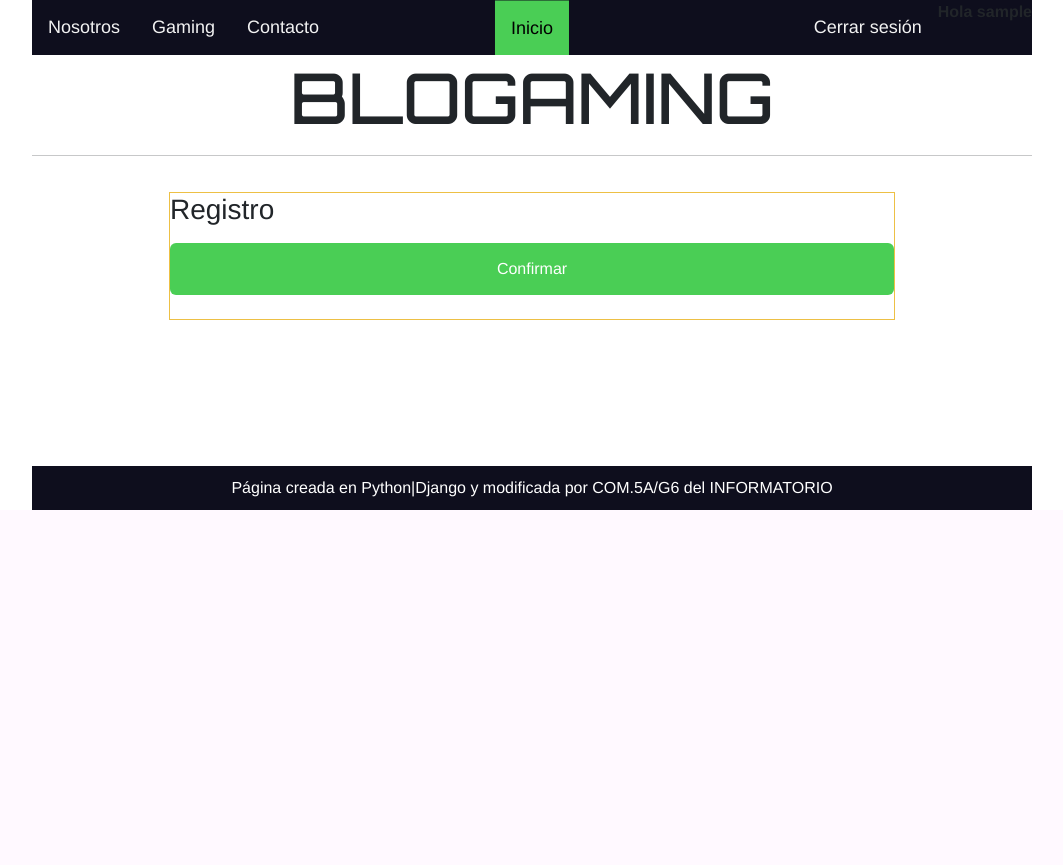
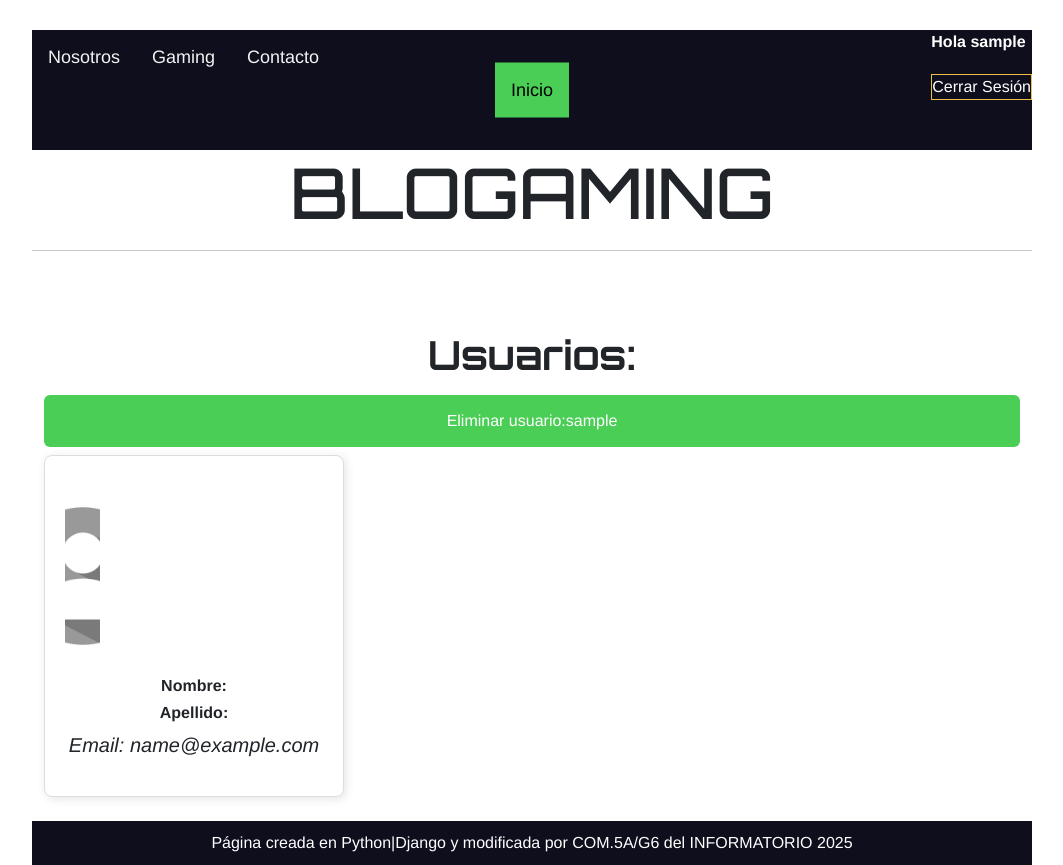
Before and after one commit to QuirozMonica25/Proyecto_FinalG6, a Django app: page /usuarios/listar_usuarios/ in a window 1280 px wide; the page is wider, and only the part inside the window is pictured. Shown: the part 540-1405 px from the top of that part, without its empty margins (108-1171 px from the left). Before the commit the page ends 1050 px from the top of that part, so only its background shows below. Run offline with Django 5.2, Linux system fonts and the light colour scheme; the visitor is signed in with stand-in values (Sample User, id 1); data comes from the database, SQL or seed files in the repository.

Commit message:
nuevas correciones

```diff
--- a/blog_gamer/apps/usuarios/forms.py
+++ b/blog_gamer/apps/usuarios/forms.py
@@ -9,10 +9,9 @@ class RegistroUsuarioForm(UserCreationForm):
         fields = ['username', 'password1', 'password2', 'nombre', 'apellido', 'email', 'fecha_nacimiento', 'imagen']
 
     @transaction.atomic
-    def save(self, commit=True):
+    def save(self):
         user = super().save(commit=False)
         user.is_superuser = False
         user.is_staff = False
-        if commit:
-            user.save()
+        user.save()
         return user
--- a/blog_gamer/apps/usuarios/models.py
+++ b/blog_gamer/apps/usuarios/models.py
@@ -8,7 +8,7 @@ class Usuario(AbstractUser):
     nombre = models.CharField(max_length=45)
     apellido = models.CharField(max_length=45)
     email = models.EmailField()
-    fecha_nacimiento = models.DateField('fecha_nacimiento', default=date(2000,1,1))
+    fecha_nacimiento = models.DateField('fecha_nacimiento', default='2000-1-1')
     es_colaborador = models.BooleanField(default=False)
     imagen = models.ImageField(null=True, blank=True, upload_to='usuarios', default='img/usuario_default.png')
 
@@ -16,7 +16,7 @@ class Usuario(AbstractUser):
         ordering = ('-nombre',)
 
     def __str__(self):
-        return f"{self.nombre} {self.apellido} ({self.username})"
+        return self.nombre
 
     def get_absolute_url(self):
-         return reverse('apps.usuarios:actualizar_usuario', args=[self.pk])
+         return reverse('apps.usuarios:actualizar_usuario')
--- a/blog_gamer/apps/usuarios/views.py
+++ b/blog_gamer/apps/usuarios/views.py
@@ -1,7 +1,7 @@
 from django.shortcuts import render
 from django.urls import reverse_lazy
 from .models import Usuario
-from django.views.generic import CreateView, UpdateView #DeleteView
+from django.views.generic import CreateView, UpdateView, DeleteView
 from .forms import RegistroUsuarioForm
 from django.contrib.auth.mixins import LoginRequiredMixin
 from django.http import Http404
@@ -15,7 +15,7 @@ class RegistroUsuario(CreateView):
     model = Usuario
     form_class = RegistroUsuarioForm
     template_name = 'usuarios/registrar.html'
-    success_url = reverse_lazy('apps.usuarios:listar_usuarios')
+    success_url = reverse_lazy('apps.usuarios:iniciar_sesion') #redirige al login
 
 def listar_usuarios(request):
     usuarios = Usuario.objects.all()
@@ -34,7 +34,7 @@ class ActualizarUsuario(LoginRequiredMixin, UpdateView):
     def dispatch(self, request, *args, **kwargs):
         user_id = self.kwargs.get('pk')
         if str(user_id) != str(request.user.pk):
-            raise Http404("No tienes permiso para actualizar este usuario")
+            return Http404("No tienes permiso para actualizar este usuario")
         return super().dispatch(request, *args, **kwargs)
 
     def form_valid(self, form):
--- a/blog_gamer/blog_gamer/settings.py
+++ b/blog_gamer/blog_gamer/settings.py
@@ -21,7 +21,7 @@ AUTH_USER_MODEL = 'usuarios.Usuario'
 
 LOGIN_URL = reverse_lazy('apps.usuarios:iniciar_sesion')
 LOGIN_REDIRECT_URL = reverse_lazy('home')
-LOGOUT_REDIRECT_URL = reverse_lazy('home')
+LOGOUT_REDIRECT_URL = reverse_lazy('apps.usuarios:iniciar_sesion')
 
 # Quick-start development settings - unsuitable for production
 # See https://docs.djangoproject.com/en/5.2/howto/deployment/checklist/
--- a/blog_gamer/static/css/estilos.css
+++ b/blog_gamer/static/css/estilos.css
@@ -50,6 +50,8 @@ body, html {
 .topnav-right {
   float: right;
 }
+
+
 
 /* Responsive navigation menu (for mobile devices) */
 @media screen and (max-width: 600px) {
@@ -209,3 +211,76 @@ footer {
   text-align: center;
   color: white;
 }
+
+/* SECCION DE NOTICIAS */
+
+.main{
+    margin-top: 30px;
+    margin-bottom: 30px;
+}
+
+.titulos-noticias{
+    color: #0e0e1d;
+    font-size: x-large;
+    font-weight: bolder;
+}
+main p{
+    text-align: center;
+}
+.noticias {
+    display: grid;
+    grid-template-columns: auto auto auto;
+    column-gap: 40px;
+    row-gap: 40px;
+    margin-left: 20px;
+    margin-right: 20px;
+}
+
+
+
+.post{
+
+    border: 1px solid rgba(250, 249, 249, 0.8);
+    padding: 20px;
+    font-size: 30px;
+    text-align: center;
+    border-radius: 10px;
+    padding: 0;
+}
+.post:hover{
+    box-shadow: rgb(114, 114, 114) 4px 4px;
+}
+.img-noticia{
+    width: 250px;
+    height: 300px;
+    object-fit: cover;
+}
+.img-detalle {
+  display: block;
+  margin: auto;
+  width: 50%;
+}
+.detalle-noticia{
+    font-size: 21px;
+}
+.submenu {
+    padding: 50px;
+    background-color: rgb(0, 0, 0);
+    font-size: 1.2vw;
+
+}
+.boton-volver {
+    padding: 10px;
+    color: rgb(0, 0, 0);
+    font-size: 1.2vw;
+    background-color:rgb(119, 153, 216);
+    border-radius: 5px;
+    border-bottom: #000000;
+    font-weight: bolder;
+    box-shadow: 4px 4px 10px rgb(61 60 60);
+    transition-duration: 0.5s;
+}
+.boton-volver:hover{
+    color: navajowhite;
+    box-shadow: 1px 1px 5px rgb(61 60 60);
+}
--- a/blog_gamer/templates/base.html
+++ b/blog_gamer/templates/base.html
@@ -54,31 +54,20 @@
 
 
     <!-- Right-aligned links -->
-    <!--<div class="topnav-right">
+    <div class="topnav-right">
     {% if user.is_authenticated %}
-        <strong class="mensaje">Hola {{ user.username }}</strong>
+        <strong class="mensaje" style="color:white;">Hola {{ user.username }}</strong>
         <form method="post" action="{% url 'apps.usuarios:cerrar_sesion' %}">
         {% csrf_token %}
-        <button type="submit" class="dropdown-item">Cerrar Sesión</button>
+        <button type="submit" class="dropdown-item" style="color:white;" >Cerrar Sesión</button>
         </form>
     {% else %}
-        <a href="{% url 'apps.usuarios:registrar' %}" id="myBtnRegister">Register</a>--> <!-- Botón de Registro -->
-        <!--<a href="{% url 'apps.usuarios:iniciar_sesion' %}" id="myBtnLogin">Iniciar sesión</a>--> <!-- Botón de Login -->
-    <!--{% endif %}
-    </div>-->
+        <a href="{% url 'apps.usuarios:registrar' %}" id="myBtnRegister">Register</a> <!-- Botón de Registro -->
+        <a href="{% url 'apps.usuarios:iniciar_sesion' %}" id="myBtnLogin">Iniciar sesión</a> <!-- Botón de Login -->
+    {% endif %}
+    </div>
 
-    <!-- Right-aligned links -->
-    <div class="topnav-right">
-        {% if user.is_authenticated %}
-            <strong class="mensaje">Hola {{user.username}}</strong>
-            <a href="{% url 'logout' %}">Cerrar sesión</a>
-        {% else %}
-              <a href="{% url 'login' %}" id="myBtnLogin">Iniciar sesión</a>  <!--Botón de Login -->
-              <!--<a href="{% url 'usuarios:iniciar_sesion' %}" id="myBtnLogin">Iniciar sesión</a>-->  <!--Botón de Login -->
-              <a href="{% url 'apps.usuarios:registrar' %}" id="myBtnRegister">Registrar</a>  <!--Botón de Registro -->
 
-        {% endif %}
-        </div>
 
     </div>
 
@@ -87,6 +76,6 @@
     {% block contenido %}    {% endblock contenido %}
 </body>
 <footer>
-    Página creada en Python|Django y modificada por COM.5A/G6 del INFORMATORIO
+    Página creada en Python|Django y modificada por COM.5A/G6 del INFORMATORIO 2025
 </footer>
 </html>
--- a/blog_gamer/templates/usuarios/listar_usuarios.html
+++ b/blog_gamer/templates/usuarios/listar_usuarios.html
@@ -1,27 +1,44 @@
+
 {% extends 'base.html' %}
 {% load static %}
-
-{% block titulo %} REGISTRO {% endblock titulo %}
-
+{% block titulo %}
+<title>Listar usuarios</title>
+{% endblock %}
+{% block navegacion %}
+{% include 'navegacion.html' %}
+{% endblock %}
 {% block contenido %}
-<body>
-  <section class="registro">
-
-    <main role="main">
-      <div class="container">
-        <div class="row mt-3">
-          <div class="col-md-9 mx-auto mb-5">
-            <form action="" method="post">{% csrf_token %}
-              <h3 class="title">Registro</h3>
-              {{form.as_p}}
-              <p><input type="submit" class="btn btn-primary btn-block" value="Confirmar"></p>
-            </form>
-          </div>
+<section data-bs-version="5.1" class="team2 cid-tffTM7TT6b">
+    <h2 style="text-align:center; margin-top: 8%;"><strong>Usuarios:</strong></h2>
+    <div class="container">
+        {% for item in usuarios %}
+        <a class="btn btn-primary" style="width: 100%;"
+            href="#">Eliminar usuario:{{item.username}}</a>
+        <div class="card">
+            <div class="card-wrapper">
+                <div class="row align-items-center">
+                    <div class="col-12 col-md-4">
+                        <div class="image-wrapper">
+                            <img src="{{ item.imagen.url }}" class="d-block w-50">
+                        </div>
+                    </div>
+                    <div class="col-12 col-md">
+                        <div class="card-box">
+                            <h6>
+                                <strong>Nombre: {{ item.nombre }}</strong>
+                            </h6>
+                            <h6>
+                                <strong>Apellido: {{ item.apellido }}</strong>
+                            </h6>
+                            <p>
+                                <i>Email: {{ item.email }}</i>
+                            </p>
+                        </div>
+                    </div>
+                </div>
+            </div>
         </div>
-      </div>
-    </main>
-  </section>
-</body>
+        {% endfor %}
+</section>
 <br>
-<br>
-{% endblock contenido %}
+{% endblock %}
```
Also changed, not shown: blog_gamer/templates/t_contacto.html (+16 -10 lines), blog_gamer/templates/t_home.html (+4 -7 lines), blog_gamer/templates/t_nosotros.html (+8 -3 lines), blog_gamer/apps/usuarios/migrations/0002_alter_usuario_fecha_nacimiento.py (added), blog_gamer/media/Notigaming/Dead_Space.png (added), blog_gamer/media/Notigaming/free_fire.jpg (added), blog_gamer/media/Notigaming/minecraft.jpg (added), blog_gamer/media/usuarios/avatar_moni_LR8mzXU.png (added), blog_gamer/media/usuarios/usuario_default.png (added), blog_gamer/static/img/Dead_Space.png (added), blog_gamer/static/img/chico_gamer.png (added), blog_gamer/static/img/redes5.jpg (added).
